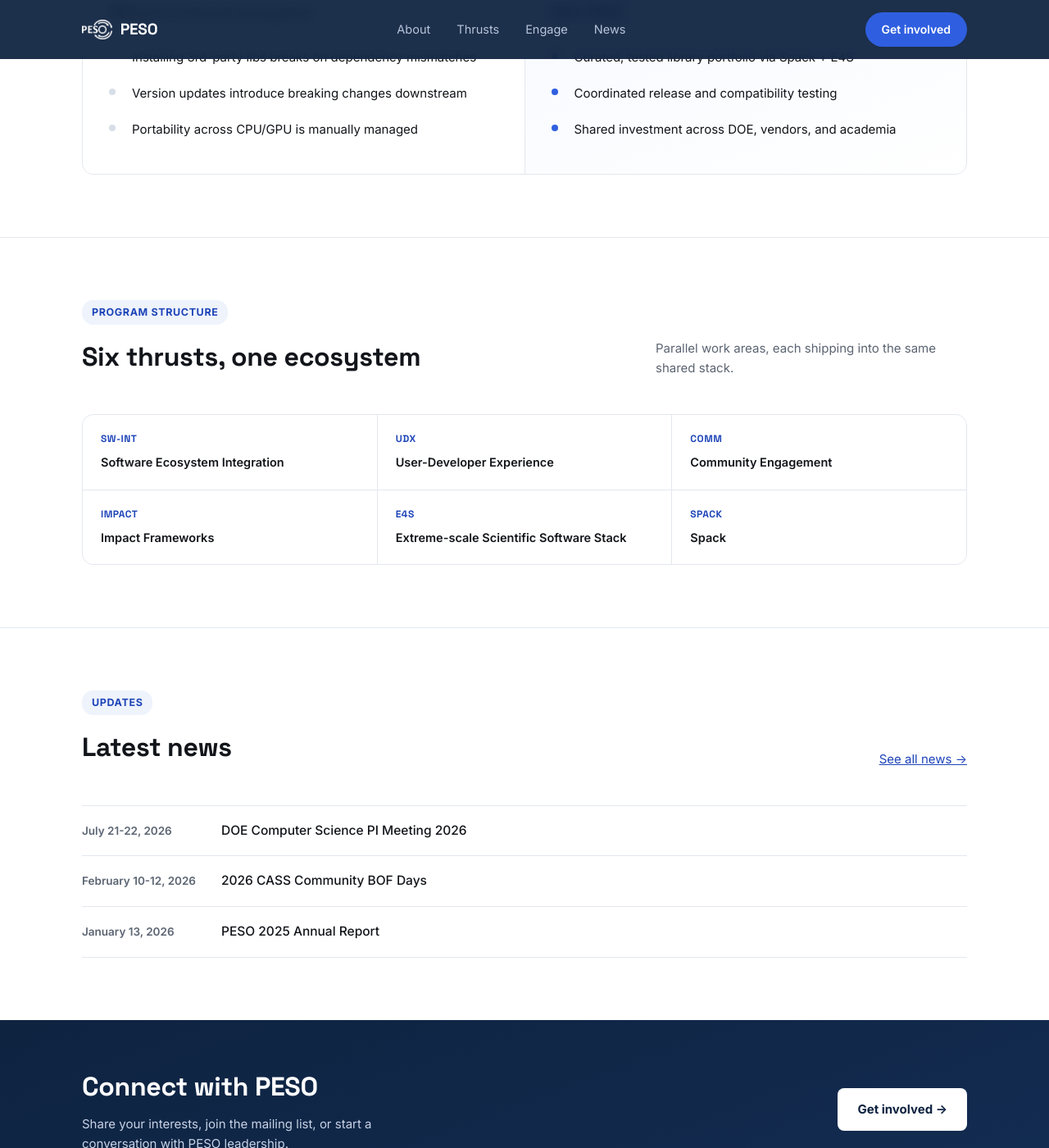
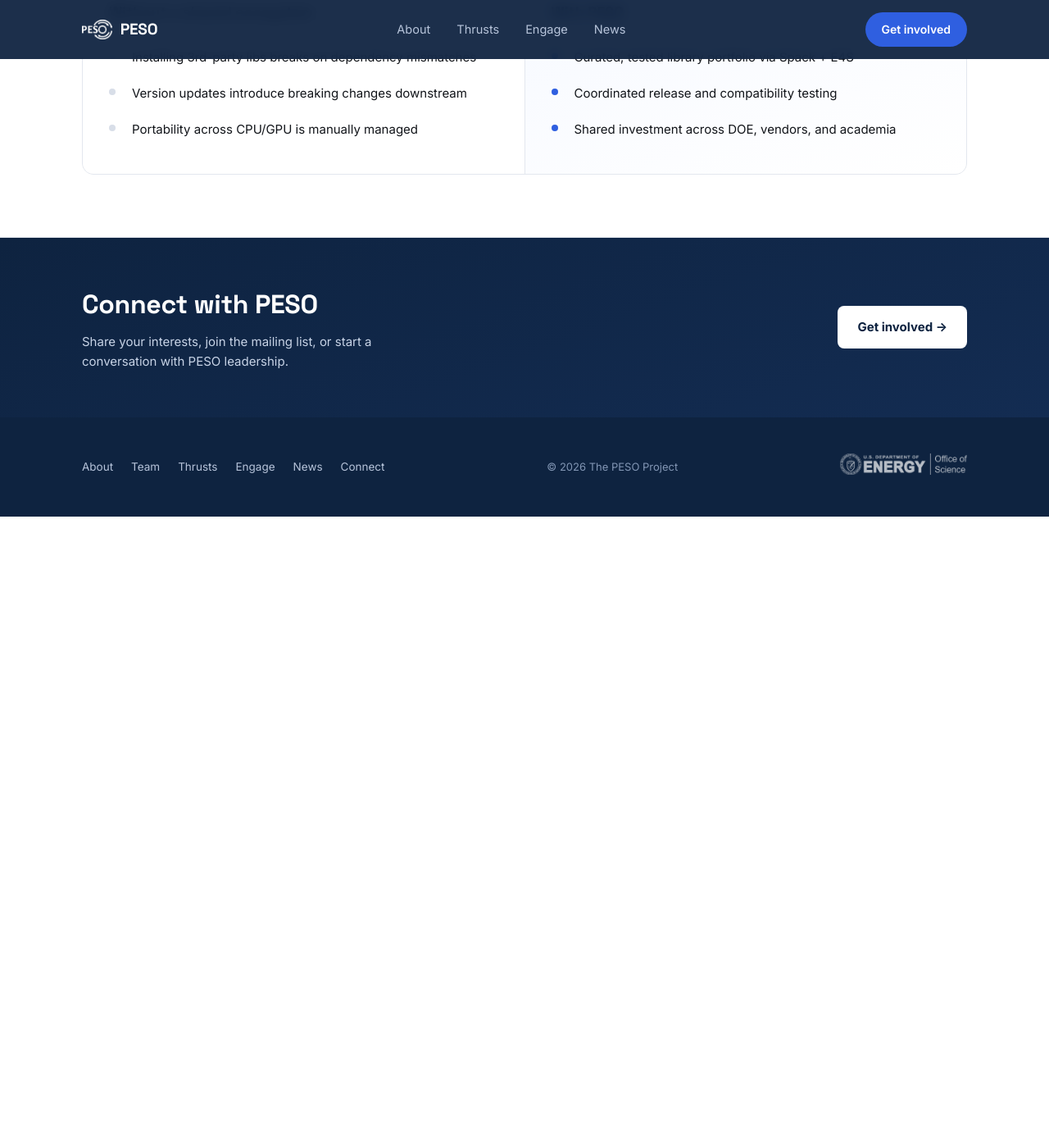
Before and after one commit to pesoproject/pesoproject.github.io, a Jekyll site: the page built from index.html, in a window 1280 px wide and 1400 px high, scrolled down 1328 px. Shown: the whole window at 82% size. Built offline with Jekyll 4.4.1, drawn with Linux system fonts in a browser that asks for light colours; after the commit the page ends 1958 px from its top, so only the background shows below that.

Commit message:
Shorten homepage further; move full problem/solution to About
- Homepage now: hero+stack, stats band, a brief 3-item version of
  "Familiar failure modes", and one closing CTA band. Dropped the
  thrust and news teaser sections since /thrusts and /news already
  have dedicated nav entries.
- The full 6-item "Familiar failure modes" comparison now lives on
  /about (right after Background, before "How we work"), with the
  homepage's brief version linking to /about#the-problem-space.
- Removed the now-unused .thrust-mini-grid/.thrust-mini CSS that
  only the dropped homepage teaser used.

Co-Authored-By: Claude Sonnet 5 <noreply@anthropic.com>

```diff
--- a/about.md
+++ b/about.md
@@ -29,6 +29,35 @@ The PESO Project is led by the leadership team from the DOE Exascale Computing P
 As part of ECP efforts, we facilitated the work of about 250 scientists from DOE labs, universities, and partner commercial software companies to create a first-of-a-kind software ecosystem for scientific software sponsored by DOE. The team has also been heavily involved in the [IDEAS Project](https://ideas-productivity.org), the [Better Scientific Software (BSSw)](https://bssw.io) project, Sustainable Research Pathways (SRP), and more — building a vibrant community around the productive and sustainable creation and use of software to advance scientific discovery in service of the DOE mission.
 
 PESO intends to participate in the extension and expansion of software-ecosystem sustainment, continuing the success that ECP started.
+
+## The problem space
+
+Every team building on scientific software hits the same wall eventually. PESO exists to move that wall.
+
+<div class="compare" style="margin-top:24px;">
+  <div class="compare-col friction">
+    <h3>Without a shared ecosystem</h3>
+    <ul>
+      <li>Installing 3rd-party libs breaks on dependency mismatches</li>
+      <li>Version updates introduce breaking changes downstream</li>
+      <li>New tools disrupt existing team workflows</li>
+      <li>Portability across CPU/GPU is manually managed</li>
+      <li>Build times balloon as projects grow</li>
+      <li>Algorithms fall out of date, hurting performance and security</li>
+    </ul>
+  </div>
+  <div class="compare-col help">
+    <h3>With PESO</h3>
+    <ul>
+      <li>Curated, tested library portfolio via Spack + E4S</li>
+      <li>Coordinated release and compatibility testing</li>
+      <li>User- and developer-experience research baked in</li>
+      <li>Community engagement as a first-order priority</li>
+      <li>Direct line to CASS community expertise</li>
+      <li>Shared investment across DOE, vendors, and academia</li>
+    </ul>
+  </div>
+</div>
 
 ## How we work
 
--- a/assets/css/signal.css
+++ b/assets/css/signal.css
@@ -157,13 +157,6 @@ a.thrust:hover{box-shadow:0 4px 18px rgba(14,35,64,0.08);}
 .thrust h3{font-size:16.5px; font-weight:700; color:var(--ink); margin-bottom:8px;}
 .thrust p{font-size:14px; color:var(--muted); line-height:1.55;}
 
-/* ---------- THRUST PREVIEW (compact — homepage teaser) ---------- */
-.thrust-mini-grid{display:grid; grid-template-columns:repeat(3,1fr); gap:1px; background:var(--line); border:1px solid var(--line); border-radius:14px; overflow:hidden;}
-.thrust-mini{background:#fff; padding:20px 22px; display:block; text-decoration:none; color:inherit; transition:background .15s;}
-.thrust-mini:hover{background:var(--tint);}
-.thrust-mini .code{font-family:'Space Grotesk',sans-serif; font-size:12px; font-weight:700; color:var(--signal-dark); letter-spacing:0.04em; display:block; margin-bottom:6px;}
-.thrust-mini .name{font-size:14.5px; font-weight:600; color:var(--ink);}
-
 /* ---------- NEWS ---------- */
 .log{border-top:1px solid var(--line);}
 .log-row{display:grid; grid-template-columns:150px 1fr; gap:20px; padding:18px 0; border-bottom:1px solid var(--line); align-items:baseline;}
@@ -223,7 +216,6 @@ footer.site-footer img{height:26px; filter:brightness(0) invert(1) opacity(0.7);
 @media (max-width:860px){
   .compare{grid-template-columns:1fr;}
   .thrust-grid{grid-template-columns:1fr 1fr;}
-  .thrust-mini-grid{grid-template-columns:1fr;}
   .stats-grid{grid-template-columns:1fr 1fr; row-gap:32px;}
   .stat:nth-child(3){border-left:none;}
   .connect-grid{grid-template-columns:1fr;}
--- a/index.html
+++ b/index.html
@@ -19,7 +19,7 @@ permalink: /
         <div class="section-tag">The problem space</div>
         <h2>Familiar failure modes</h2>
       </div>
-      <p class="section-desc">Every team building on scientific software hits the same wall eventually. <a href="/about" style="color:var(--signal-dark); text-decoration:underline;">Read the full story →</a></p>
+      <p class="section-desc">Every team building on scientific software hits the same wall eventually. <a href="/about#the-problem-space" style="color:var(--signal-dark); text-decoration:underline;">Read the full story →</a></p>
     </div>
     <div class="compare">
       <div class="compare-col friction">
@@ -42,43 +42,6 @@ permalink: /
   </div>
 </section>
 
-<section class="bordered" id="thrusts">
-  <div class="wrap">
-    <div class="section-head">
-      <div>
-        <div class="section-tag">Program structure</div>
-        <h2>Six thrusts, one ecosystem</h2>
-      </div>
-      <p class="section-desc">Parallel work areas, each shipping into the same shared stack.</p>
-    </div>
-    <div class="thrust-mini-grid">
-      {% for t in site.data.thrusts %}
-      <a class="thrust-mini" href="{{ t.link | default: '/thrusts' }}">
-        <span class="code">{{ t.code }}</span>
-        <span class="name">{{ t.title }}</span>
-      </a>
-      {% endfor %}
-    </div>
-  </div>
-</section>
-
-<section>
-  <div class="wrap">
-    <div class="section-head">
-      <div>
-        <div class="section-tag">Updates</div>
-        <h2>Latest news</h2>
-      </div>
-      <p class="section-desc"><a href="/news" style="color:var(--signal-dark); text-decoration:underline;">See all news →</a></p>
-    </div>
-    <div class="log">
-      {% for news in site.data.news limit: 3 %}
-      <div class="log-row"><span class="log-date mono">{{ news.date }}</span><a href="{{ news.link }}">{{ news.title }}</a></div>
-      {% endfor %}
-    </div>
-  </div>
-</section>
-
 <div class="cta-band">
   <div class="wrap">
     <div>
```
